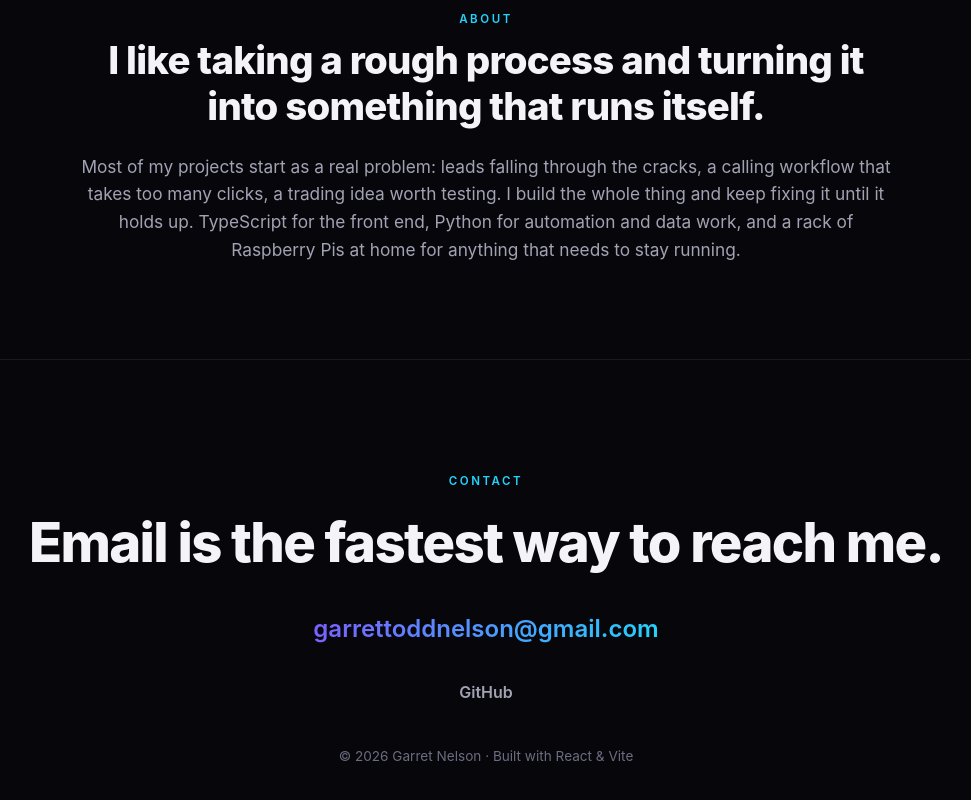
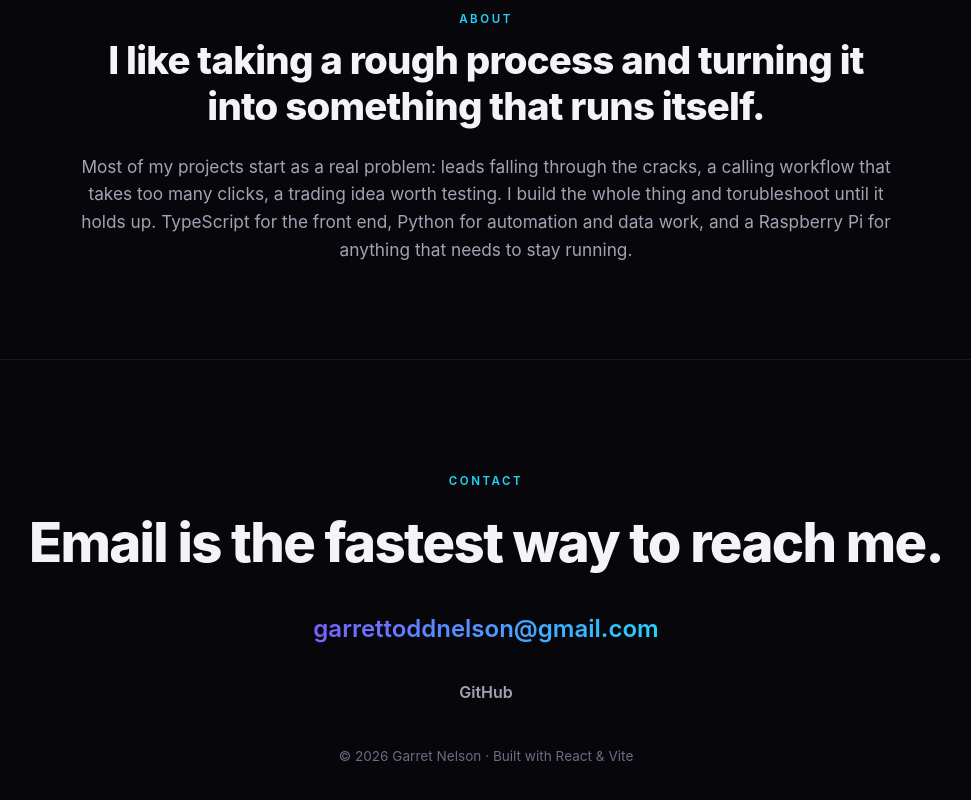
Before and after one commit to Garretn4/Portfolio, a React (Vite) app: page / in a window 1280 px wide. Shown: the part 2758-3558 px from the top of the page, without its empty margins (154-1125 px from the left). Built offline with nearby package versions, Linux system fonts and the light colour scheme.

Commit message:
Fix typo in About component description

```diff
--- a/src/components/About.tsx
+++ b/src/components/About.tsx
@@ -12,8 +12,8 @@ export default function About() {
           <p className="about__body">
             Most of my projects start as a real problem: leads falling through the cracks, a
             calling workflow that takes too many clicks, a trading idea worth testing. I build the
-            whole thing and keep fixing it until it holds up. TypeScript for the front end, Python
-            for automation and data work, and a rack of Raspberry Pis at home for anything that
+            whole thing and torubleshoot until it holds up. TypeScript for the front end, Python
+            for automation and data work, and a  Raspberry Pi  for anything that
             needs to stay running.
           </p>
         </div>
```
